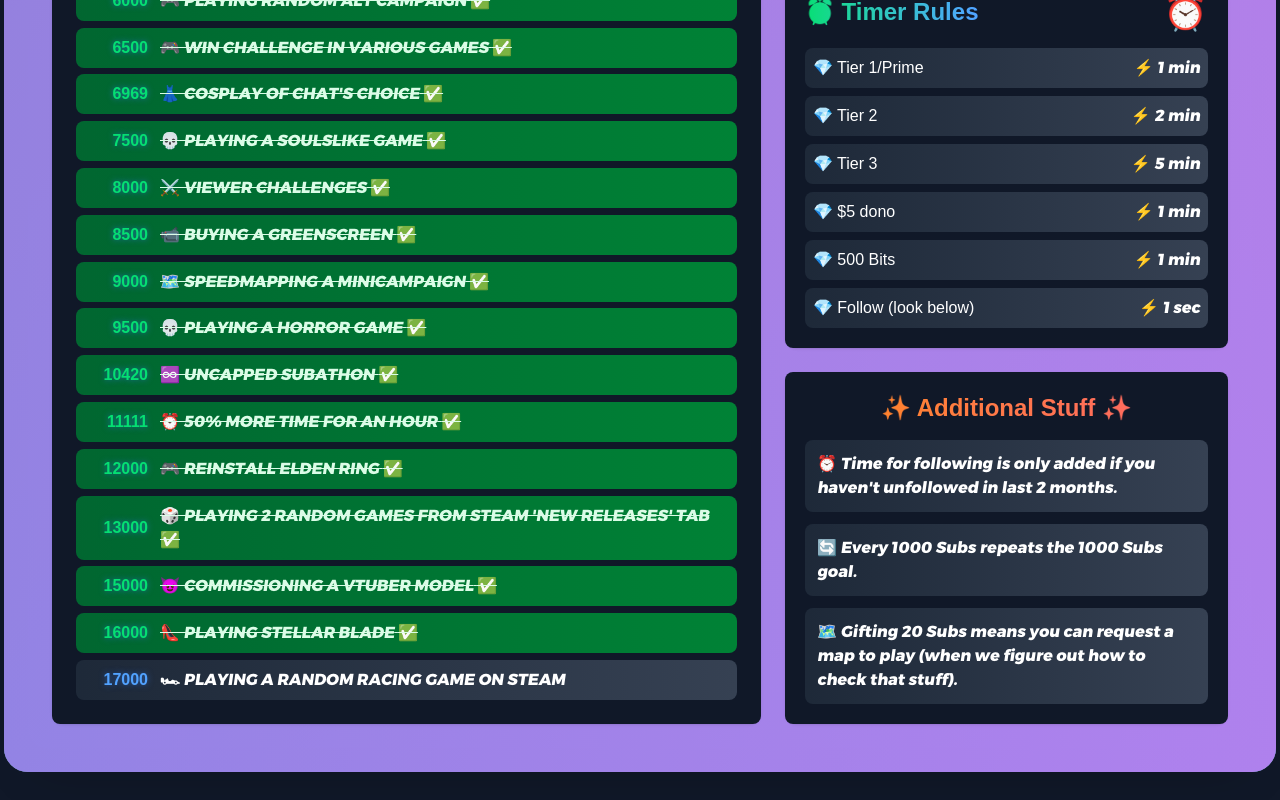
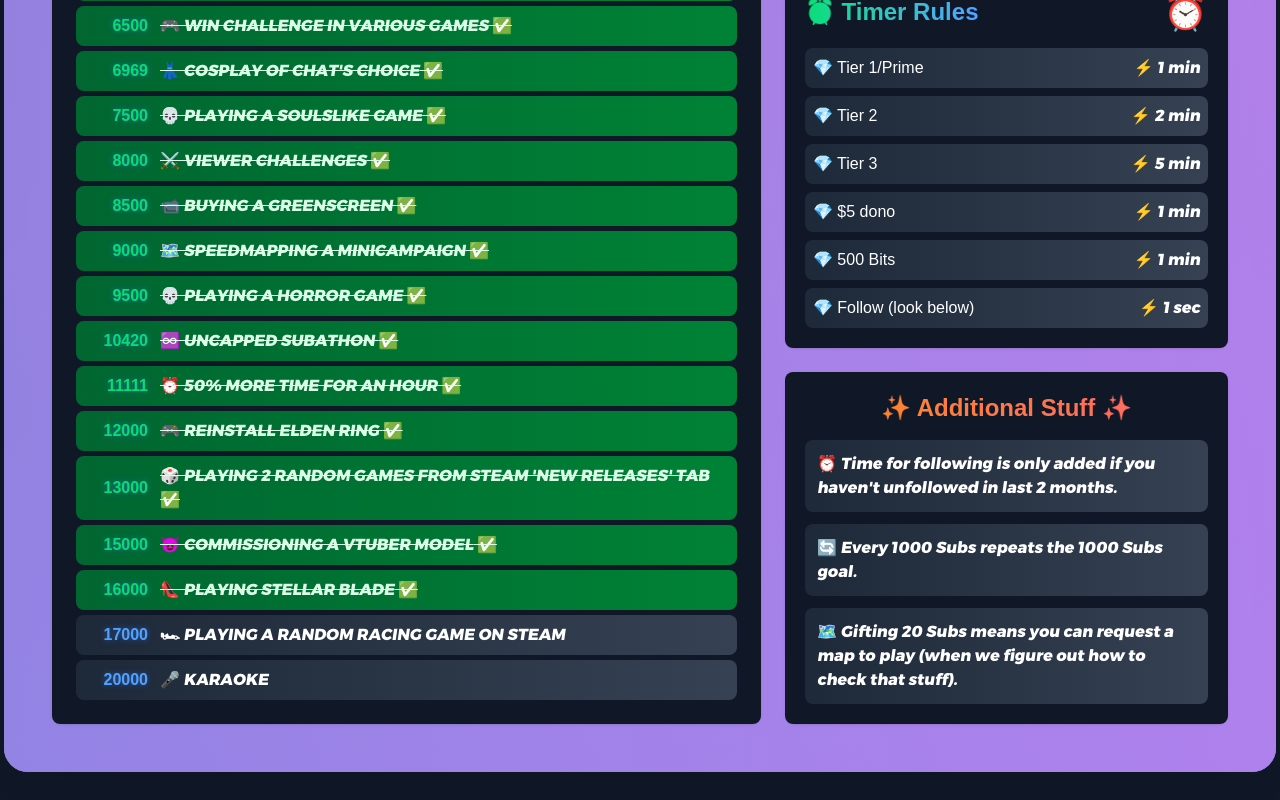
Before and after one commit to VellVee/scrapie-subathon, a Next.js app: page / in a window 1280 px wide. Shown: the part 798-1598 px from the top of the page. Built offline with nearby package versions, Linux system fonts and the light colour scheme.

Commit message:
20k karaoke

```diff
--- a/app/page.tsx
+++ b/app/page.tsx
@@ -45,6 +45,7 @@ export default function SubathonPage() {
     { goal: 15000, text: "😈 COMMISSIONING A VTUBER MODEL", met: true },
     { goal: 16000, text: "👠 PLAYING STELLAR BLADE", met: true },
     { goal: 17000, text: "🏎 PLAYING A RANDOM RACING GAME ON STEAM", met: false },
+    { goal: 20000, text: "🎤 KARAOKE", met: false },
   ], []);
 
   const events = useMemo(() => [
```
